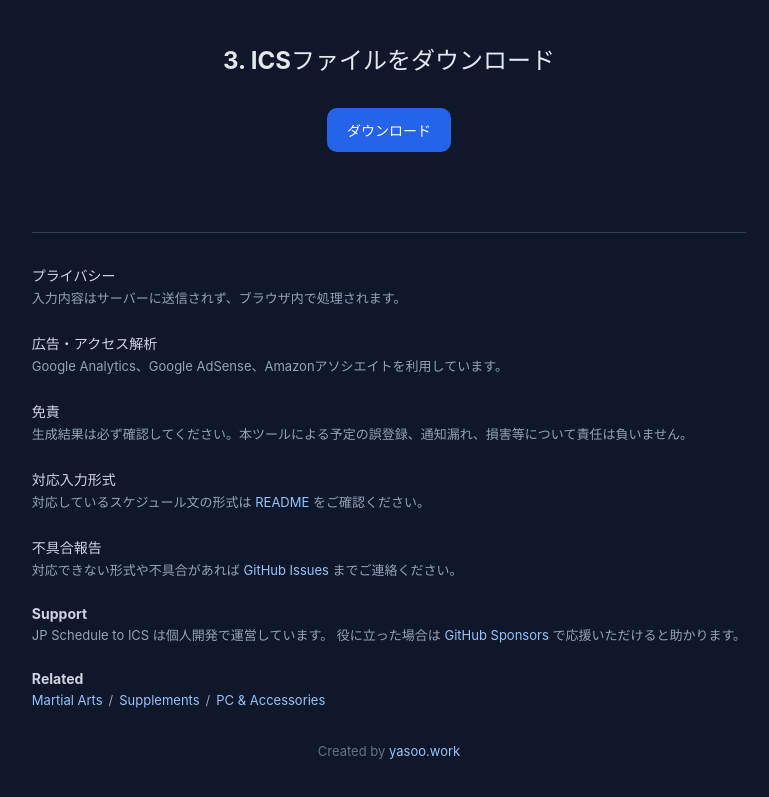
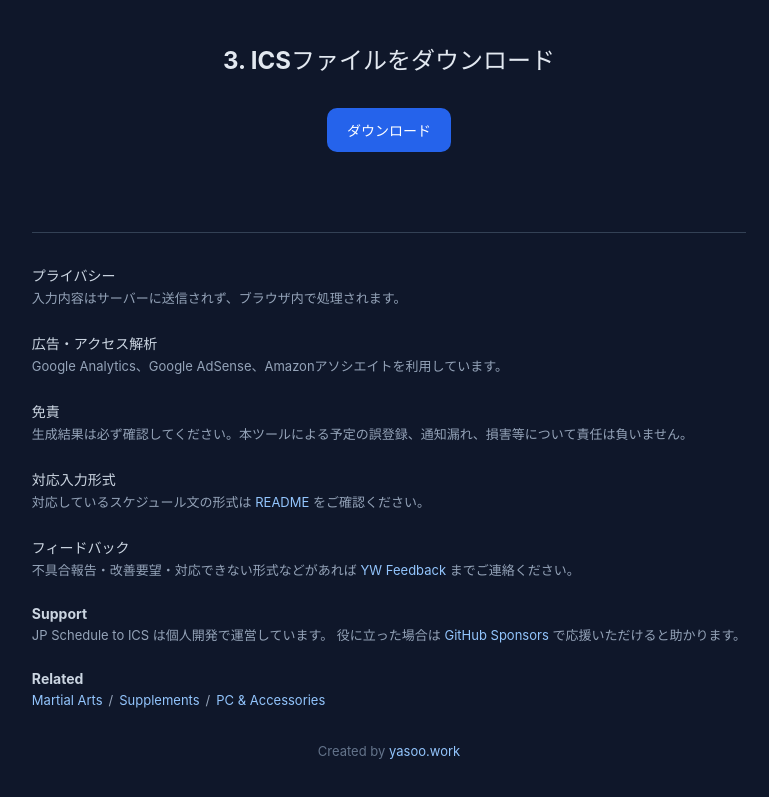
Before and after one commit to yasoowork/jp-schedule-to-ics, a React (Vite) app: page / in a window 1280 px wide. Shown: the part 854-1651 px from the top of the page, without its empty margins (251-1020 px from the left). Built offline with nearby package versions, Linux system fonts and the light colour scheme.

Commit message:
apply YW Feedback

```diff
--- a/src/App.tsx
+++ b/src/App.tsx
@@ -226,16 +226,16 @@ function App() {
         </div>
 
         <div className="footer-section">
-          <h3>不具合報告</h3>
+          <h3>フィードバック</h3>
 
           <p>
-            対応できない形式や不具合があれば{" "}
+            不具合報告・改善要望・対応できない形式などがあれば{" "}
             <a
-              href="https://github.com/yasoowork/jp-schedule-to-ics/issues"
+              href="https://feedback.yasoo.work/submit?service=JP%20Schedule%20to%20ICS"
               target="_blank"
               rel="noreferrer"
             >
-              GitHub Issues
+              YW Feedback
             </a>{" "}
             までご連絡ください。
           </p>
```
